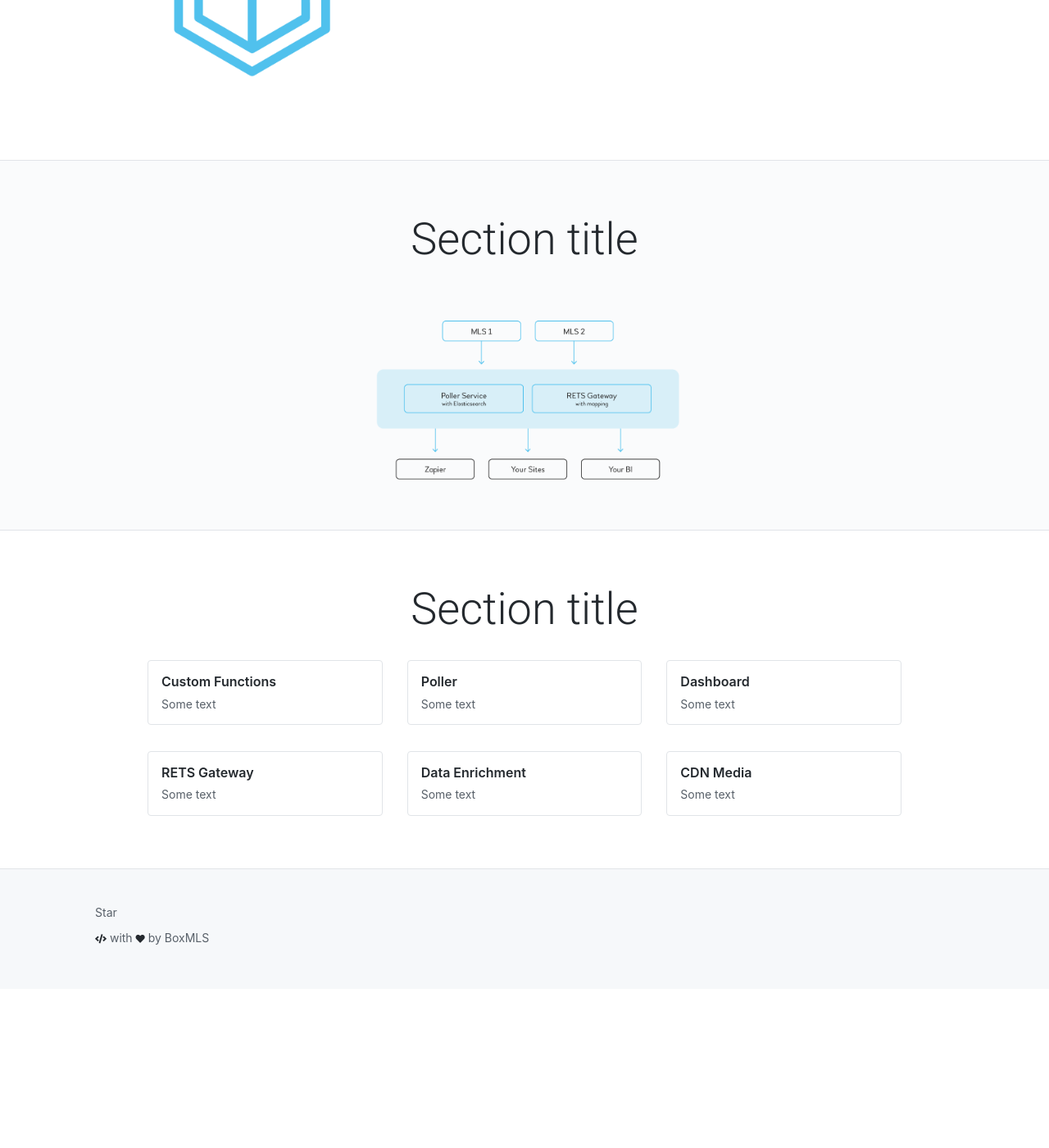
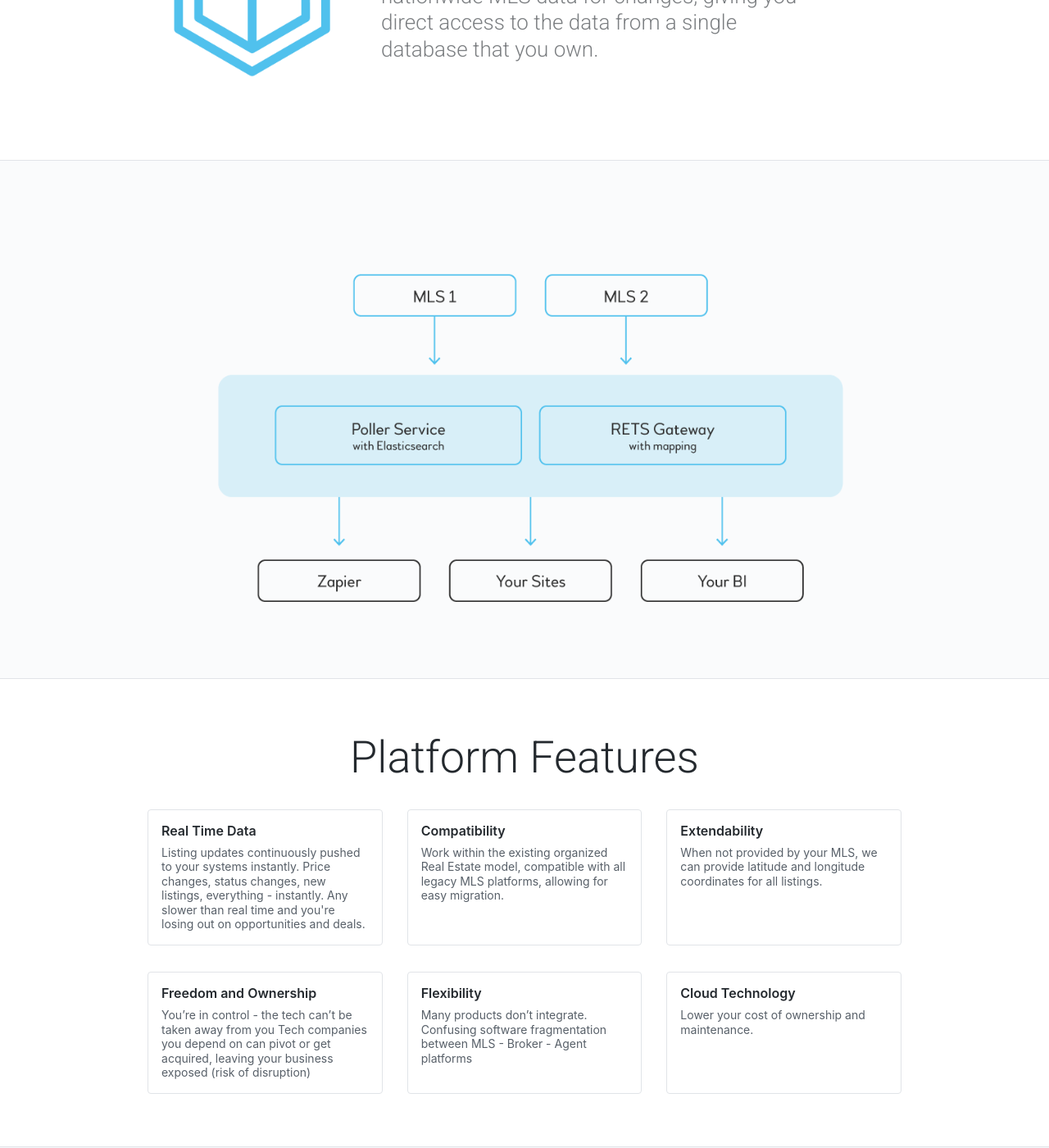
Before and after one commit to boxmls/boxmls.github.io, a Jekyll site: the page built from index.html, in a window 1280 px wide and 1400 px high, scrolled down 283 px. Shown: the whole window at 82% size. Built offline with Jekyll 4.4.1, drawn with Linux system fonts in a browser that asks for light colours; nearby versions of some CDN libraries; before the commit the page ends 1489 px from its top, so only the background shows below that; some of the changed text lies outside the part shown.

Commit message:
homepage content tweaks

```diff
--- a/index.html
+++ b/index.html
@@ -12,7 +12,7 @@ page_class_name: front-page
       </div>
       <div class="col-md-6 right-side">
         <div class="title">BoxMLS</div>
-        <p class="description">Open BoxMLS</p>
+        <p class="description">Our open-source platform imports, standardizes and continuously monitors nationwide MLS data for changes, giving you direct access to the data from a single database that you own.</p>
       </div>
     </div>
   </div>
@@ -22,15 +22,9 @@ page_class_name: front-page
   <div class="container">
     <div class="row">
       <div class="col-md-10 offset-md-1 products-section">
-        <div class="row">
-          <div class="col-md-12">
-            <h2 class="products-section-title">Section title</h2>
-            <h3 class="products-section-description"></h3>
-          </div>
-        </div>
 
         <div class="row justify-content-center">
-          <div class="col-md-6">
+          <div class="col-md-12">
             <img src="assets/images/diagram-2.png" alt="BoxMLS"/>
           </div>
         </div>
@@ -47,7 +41,7 @@ page_class_name: front-page
       <div class="col-md-10 offset-md-1 products-section">
         <div class="row">
           <div class="col-md-12">
-            <h2 class="products-section-title">Section title</h2>
+            <h2 class="products-section-title">Platform Features</h2>
             <h3 class="products-section-description"></h3>
           </div>
         </div>
@@ -56,43 +50,43 @@ page_class_name: front-page
 
           <div class="col-md-4 featured-item">
             <div class="card h-100 product-content">
-              <h3 class="product-title">Custom Functions</h3>
-              <div class="product-description">Some text</div>
+              <h3 class="product-title">Real Time Data</h3>
+              <div class="product-description">Listing updates continuously pushed to your systems instantly. Price changes, status changes, new listings, everything - instantly. Any slower than real time and you're losing out on opportunities and deals.</div>
             </div>
           </div>
 
           <div class="col-md-4 featured-item">
             <div class="card h-100 product-content">
-              <h3 class="product-title">Poller</h3>
-              <div class="product-description">Some text</div>
+              <h3 class="product-title">Compatibility</h3>
+              <div class="product-description">Work within the existing organized Real Estate model, compatible with all legacy MLS platforms, allowing for easy migration.</div>
             </div>
           </div>
 
           <div class="col-md-4 featured-item">
             <div class="card h-100 product-content">
-              <h3 class="product-title">Dashboard</h3>
-              <div class="product-description">Some text</div>
+              <h3 class="product-title">Extendability</h3>
+              <div class="product-description">When not provided by your MLS, we can provide latitude and longitude coordinates for all listings.</div>
             </div>
           </div>
 
           <div class="col-md-4 featured-item">
             <div class="card h-100 product-content">
-              <h3 class="product-title">RETS Gateway</h3>
-              <div class="product-description">Some text</div>
+              <h3 class="product-title">Freedom and Ownership</h3>
+              <div class="product-description">You’re in control - the tech can’t be taken away from you Tech companies you depend on can pivot or get acquired, leaving your business exposed (risk of disruption)</div>
             </div>
           </div>
 
           <div class="col-md-4 featured-item">
             <div class="card h-100 product-content">
-              <h3 class="product-title">Data Enrichment</h3>
-              <div class="product-description">Some text</div>
+              <h3 class="product-title">Flexibility</h3>
+              <div class="product-description">Many products don’t integrate. Confusing software fragmentation between MLS - Broker - Agent platforms </div>
             </div>
           </div>
 
           <div class="col-md-4 featured-item">
             <div class="card h-100 product-content">
-              <h3 class="product-title">CDN Media</h3>
-              <div class="product-description">Some text</div>
+              <h3 class="product-title">Cloud Technology</h3>
+              <div class="product-description">Lower your cost of ownership and maintenance.</div>
             </div>
           </div>
 
```
